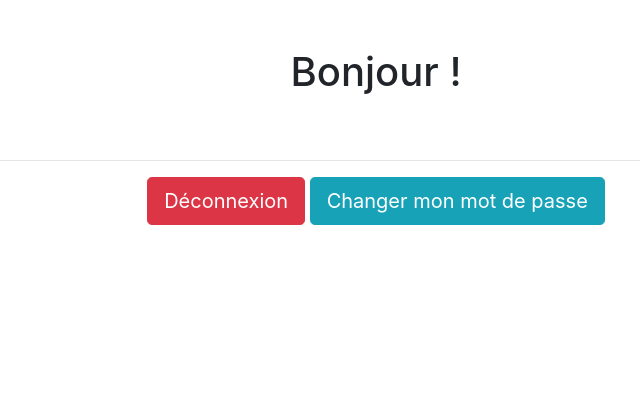
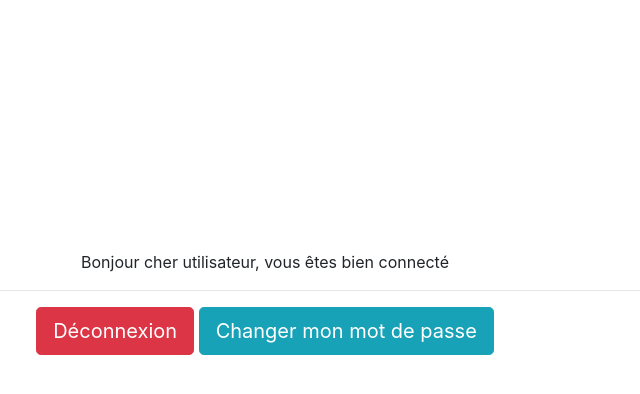
Before and after one commit to Romjah/Base_de_donnee, a PHP site: page /connecter.php in a window 1280 px wide. Shown: the top 394 px of the page, without its empty margins (264-904 px from the left). Run offline with PHP 8.4, Linux system fonts and the light colour scheme; the visitor is signed in with stand-in values (Sample User, id 1).

Commit message:
ajout message bonjour user

```diff
--- a/src/init.php
+++ b/src/init.php
@@ -1,4 +1,6 @@
 <?php
+session_start();
+
 // db
 require_once __DIR__ . '/db.php';
 
--- a/www/connecter.php
+++ b/www/connecter.php
@@ -1,5 +1,4 @@
 <?php
-    session_start();
     require_once __DIR__ . '/../src/init.php';
     // si la session existe pas soit si l'on est pas connecté on redirige
     if(!isset($_SESSION['id_user'])){
@@ -10,18 +9,16 @@
     // On récupere les données de l'utilisateur
     $req = $bdd->prepare('SELECT * FROM users WHERE token = ?');
     $req->execute(array($_SESSION['id_user']));
-    $data = $req->fetch();
+    $data = $req->fetchAll();
 
 ?>
 <!doctype html>
 <html lang="en">
   <head>
     <title>Espace membre</title>
-    <!-- Required meta tags -->
     <meta charset="utf-8">
     <meta name="viewport" content="width=device-width, initial-scale=1, shrink-to-fit=no">
-
-    <!-- Bootstrap CSS -->
+    <link rel="stylesheet" href="./css/style.css">
     <link rel="stylesheet" href="https://stackpath.bootstrapcdn.com/bootstrap/4.3.1/css/bootstrap.min.css" integrity="sha384-ggOyR0iXCbMQv3Xipma34MD+dH/1fQ784/j6cY/iJTQUOhcWr7x9JvoRxT2MZw1T" crossorigin="anonymous">
   </head>
   <body>
@@ -44,7 +41,8 @@
 
 
                 <div class="text-center">
-                        <h1 class="p-5">Bonjour <?php echo $data['nom'] . $data['prenom']; ?> !</h1>
+                    <p><?= 'Bonjour cher utilisateur, vous êtes bien connecté' ?> </p>
+
                         <hr />
                         <a href="logout.php" class="btn btn-danger btn-lg">Déconnexion</a>
                         <!-- Button trigger modal -->
@@ -55,12 +53,6 @@
             </div>
         </div>
 
-
-
-
-
-
-        <!-- Modal -->
         <div class="modal fade" id="change_password" tabindex="-1" role="dialog" aria-labelledby="modelTitleId" aria-hidden="true">
             <div class="modal-dialog" role="document">
                 <div class="modal-content">
@@ -115,10 +107,9 @@
                     </div>
                 </div>
             </div>
-    <!-- Optional JavaScript -->
-    <!-- jQuery first, then Popper.js, then Bootstrap JS -->
     <script src="https://code.jquery.com/jquery-3.3.1.slim.min.js" integrity="sha384-q8i/X+965DzO0rT7abK41JStQIAqVgRVzpbzo5smXKp4YfRvH+8abtTE1Pi6jizo" crossorigin="anonymous"></script>
     <script src="https://cdnjs.cloudflare.com/ajax/libs/popper.js/1.14.7/umd/popper.min.js" integrity="sha384-UO2eT0CpHqdSJQ6hJty5KVphtPhzWj9WO1clHTMGa3JDZwrnQq4sF86dIHNDz0W1" crossorigin="anonymous"></script>
     <script src="https://stackpath.bootstrapcdn.com/bootstrap/4.3.1/js/bootstrap.min.js" integrity="sha384-JjSmVgyd0p3pXB1rRibZUAYoIIy6OrQ6VrjIEaFf/nJGzIxFDsf4x0xIM+B07jRM" crossorigin="anonymous"></script>
+    </style>
   </body>
 </html>
--- a/www/css/style.css
+++ b/www/css/style.css
@@ -555,3 +555,10 @@ h6 > img{
   width: 50px;
 }
 }
+
+
+.col-md-12{
+  position: relative;
+  left: -10%;
+  top: 250px;
+}
```
